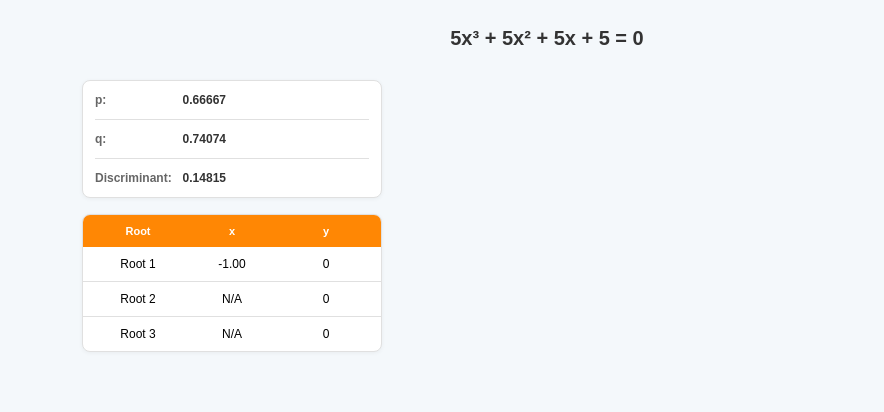
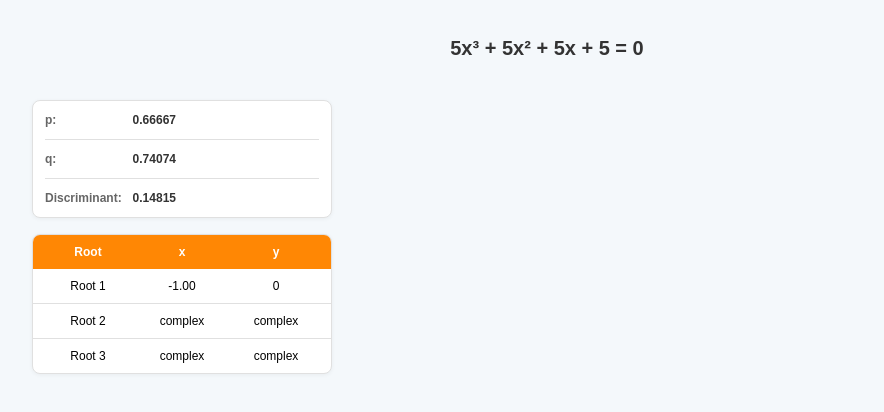
Before and after one commit to Austin0u/ics4u1-assignment-2, a website built with Vite: page index.html in a window 1280 px wide. Both pictures are taken after typing "5", "5", "5", "5" into the empty fields and a click on the input "Solve Cubic". Shown: the part 308-720 px from the top of the page, without its empty margins (93-977 px from the left). Built offline with nearby package versions, Linux system fonts and the light colour scheme.

Commit message:
Rewrote code for displaying results (from JS -> HTML) with a focus on modifying existing elements instead of creating new elements

```diff
--- a/index.html
+++ b/index.html
@@ -36,7 +36,54 @@
         <input type="submit" id="submit-button" value="Solve Cubic" />
       </form>
     </div>
-    <div id="results-container"></div>
+    <div id="results-container">
+      <h3 id="result-equation"></h3>
+      <div class="results-layout">
+        <div class="data-section">
+          <div class="value-card">
+            <div class="value-pair">
+              <span class="value-label">p:</span>
+              <span id="result-p" class="value-content">0</span>
+            </div>
+            <div class="card-divider"></div>
+            <div class="value-pair">
+              <span class="value-label">q:</span>
+              <span id="result-q" class="value-content">0</span>
+            </div>
+            <div class="card-divider"></div>
+            <div class="value-pair">
+              <span class="value-label">Discriminant:</span>
+              <span id="result-discriminant" class="value-content">0</span>
+            </div>
+          </div>
+          <div class="roots-table">
+            <div class="roots-header">
+              <span>Root</span>
+              <span>x</span>
+              <span>y</span>
+            </div>
+            <div class="roots-row">
+              <span>Root 1</span>
+              <span id="root1-x">0</span>
+              <span id="root1-y">0</span>
+            </div>
+            <div class="roots-row">
+              <span>Root 2</span>
+              <span id="root2-x">0</span>
+              <span id="root2-y">0</span>
+            </div>
+            <div class="roots-row">
+              <span>Root 3</span>
+              <span id="root3-x">0</span>
+              <span id="root3-y">0</span>
+            </div>
+          </div>
+        </div>
+        <div class="graph-section">
+          <canvas id="graph" width="700" height="700"></canvas>
+        </div>
+      </div>
+    </div>
     <script type="module" src="/script.ts"></script>
 </body>
 
--- a/script.ts
+++ b/script.ts
@@ -1,5 +1,6 @@
 const form = document.getElementById("cubic-form") as HTMLFormElement;
 const resultsContainer = document.getElementById("results-container") as HTMLElement;
+resultsContainer.style.visibility = "hidden";
 
 // Displaying results
 function getCubicEquation(a: number, b: number, c: number, d: number): string {
@@ -38,78 +39,37 @@ function getCubicEquation(a: number, b: number, c: number, d: number): string {
     return equation;
 }
 
-// function drawGraph (canvas): void {
-//     const canvas = document.getElementById("canvas");
-//     const ctx = canvas.getContext("2d");
+function updateElementText(id: string, text: string): void {
+    const element = document.getElementById(id) as HTMLElement;
+    element.textContent = text;
+}
 
-//     ctx.fillStyle = "green";
-//     ctx.fillRect(10, 10, 150, 100);
-// }
+function drawGraph(a: number, b: number, c: number, d: number, roots: number[]): void {
+    const canvas = document.getElementById("graph") as HTMLCanvasElement;
+    const ctx = canvas.getContext("2d")!;
+    ctx.clearRect(0, 0, canvas.width, canvas.height); // clears graph
+}
 
-function displayResults(equation: string, p: number, q: number, discriminant: number, roots: number[]): void {
+function displayResults(equation: string, a: number, b: number, c: number, d: number, p: number, q: number, discriminant: number, roots: number[]): void {
+    resultsContainer.style.visibility = "visible";
+
     // format roots for display (and determine if there are complex roots)
-    let rootOne: string = roots[0].toFixed(2);
-    let rootTwo: string = "N/A";
-    let rootThree: string = "N/A"; // to change to arrays with (x,y)
+    const rootOne = [roots[0].toFixed(2), "0"];
+    const rootTwo = (roots.length != 1) ? [roots[1].toFixed(2), "0"] : ["complex", "complex"];
+    const rootThree = (roots.length != 1) ? [roots[2].toFixed(2), "0"] : ["complex", "complex"];
 
-    if (roots.length != 1) {
-        rootTwo = roots[1].toFixed(2);
-        rootThree = roots[2].toFixed(2);
-    }
-
-    // create new html inside the container (temp, to replace later)
-    const resultsHTML = `
-        <h3 class="equation-heading">${equation}</h3>
-        <div class="results-layout">
-            <div class="data-section">
-                <div class="value-card">
-                    <div class="value-pair">
-                        <span class="value-label">p:</span>
-                        <span class="value-content">${p.toFixed(5)}</span>
-                    </div>
-                    <div class="card-divider"></div>
-                    <div class="value-pair">
-                        <span class="value-label">q:</span>
-                        <span class="value-content">${q.toFixed(5)}</span>
-                    </div>
-                    <div class="card-divider"></div>
-                    <div class="value-pair">
-                        <span class="value-label">Discriminant:</span>
-                        <span class="value-content">${discriminant.toFixed(5)}</span>
-                    </div>
-                </div>
-                <div class="roots-table">
-                    <div class="roots-header">
-                        <span>Root</span>
-                        <span>x</span>
-                        <span>y</span>
-                    </div>
-                    <div class="roots-row">
-                        <span>Root 1</span>
-                        <span>${rootOne}</span>
-                        <span>0</span>
-                    </div>
-                    <div class="roots-row">
-                        <span>Root 2</span>
-                        <span>${rootTwo}</span>
-                        <span>0</span>
-                    </div>
-                    <div class="roots-row">
-                        <span>Root 3</span>
-                        <span>${rootThree}</span>
-                        <span>0</span>
-                    </div>
-                </div>
-            </div>
-            <div class="graph-section">
-                <canvas id="graph" width="600" height="400"></canvas>
-            </div>
-        </div>
-    `;
-
-    // replace/insert html into container
-    resultsContainer.innerHTML = resultsHTML;
-    console.log(equation, p, q, discriminant, roots);
+    // Get result elements
+    updateElementText("result-equation", `${equation}`);
+    updateElementText("result-p", `${p.toFixed(5)}`);
+    updateElementText("result-q", `${q.toFixed(5)}`);
+    updateElementText("result-discriminant", `${discriminant.toFixed(5)}`);
+    updateElementText("root1-x", `${rootOne[0]}`);
+    updateElementText("root1-y", `${rootOne[1]}`);
+    updateElementText("root2-x", `${rootTwo[0]}`);
+    updateElementText("root2-y", `${rootTwo[1]}`);
+    updateElementText("root3-x", `${rootThree[0]}`);
+    updateElementText("root3-y", `${rootThree[1]}`);
+    drawGraph(a, b, c, d, roots);
 }
 
 // Methods to solve for roots
@@ -154,21 +114,22 @@ form?.addEventListener("submit", (event) => {
         // Root cases
         if (discriminant < 0) { // three distinct roots
             const roots = trigonometricMethod(a, b, p, q);
-            displayResults(equation, p, q, discriminant, [roots[0], roots[1], roots[2]]);
+            displayResults(equation, a, b, c, d, p, q, discriminant, [roots[0], roots[1], roots[2]]);
         } else if (discriminant > 0) { // one real root and two complex roots
             const root = cardanosMethod(a, b, p, q);
-            displayResults(equation, p, q, discriminant, [root]);
+            displayResults(equation, a, b, c, d, p, q, discriminant, [root]);
         } else { // one real root with a double, or a triple root
             // const rootOne = (-b + Math.sqrt(discriminant)) / (2 * a);
             const rootOne = cardanosMethod(a, b, p, q)
             if (p === 0 && q === 0) { // triple root
-                displayResults(equation, p, q, discriminant, [rootOne, rootOne, rootOne]);
+                displayResults(equation, a, b, c, d, p, q, discriminant, [rootOne, rootOne, rootOne]);
             } else { // one real root with a double
                 const rootTwo = Math.cbrt(-q / 2) - b / (3 * a);
-                displayResults(equation, p, q, discriminant, [rootOne, rootTwo, rootTwo]);
+                displayResults(equation, a, b, c, d, p, q, discriminant, [rootOne, rootTwo, rootTwo]);
             }
         }
     } else { // give an alert when a = 0
         console.log("a cannot be 0")
+        alert("Coefficient a cannot be 0. Please enter a valid cubic equation.");
     }
 })
--- a/style.css
+++ b/style.css
@@ -88,11 +88,11 @@ form {
   width: 100vh;
 }
 
-.equation-heading {
+#result-equation {
   text-align: center;
   font-size: 20px;
   color: #333;
-  margin: 30px 0px;
+  margin: 40px 0px;
   font-weight: bold;
 }
 
@@ -164,7 +164,7 @@ form {
   grid-template-columns: 1fr 1fr 1fr;
   gap: 8px;
   text-align: center;
-  font-size: 11px;
+  font-size: 12px;
 }
 
 .roots-row {
```
